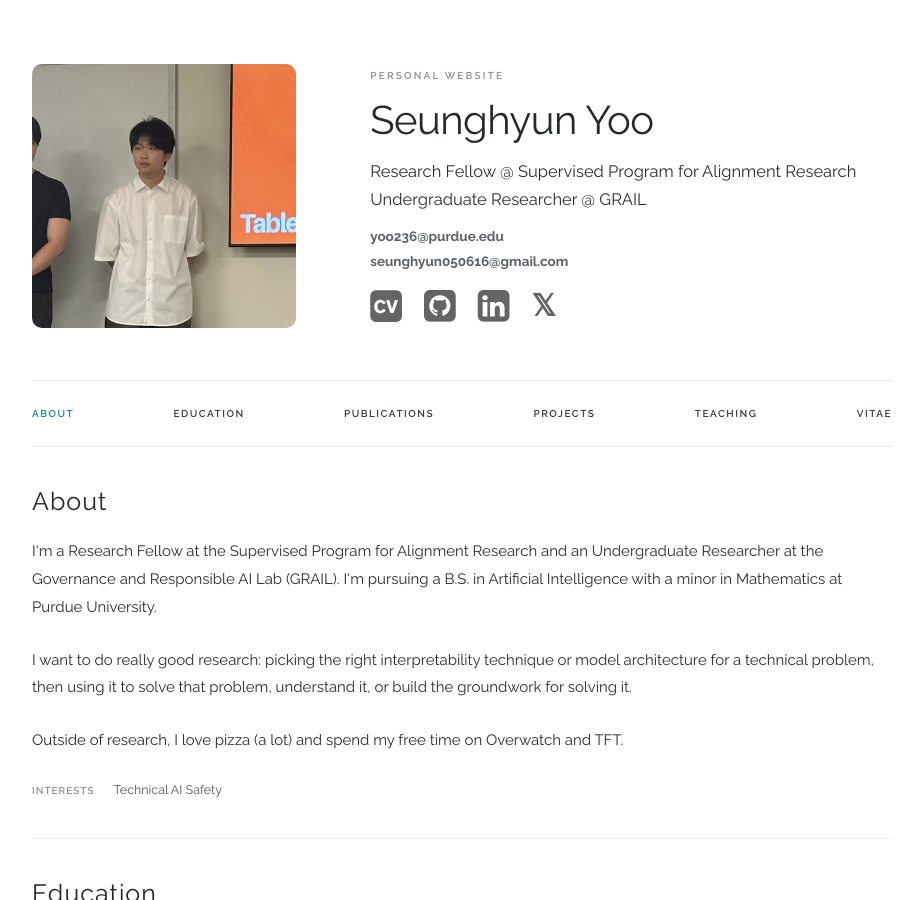
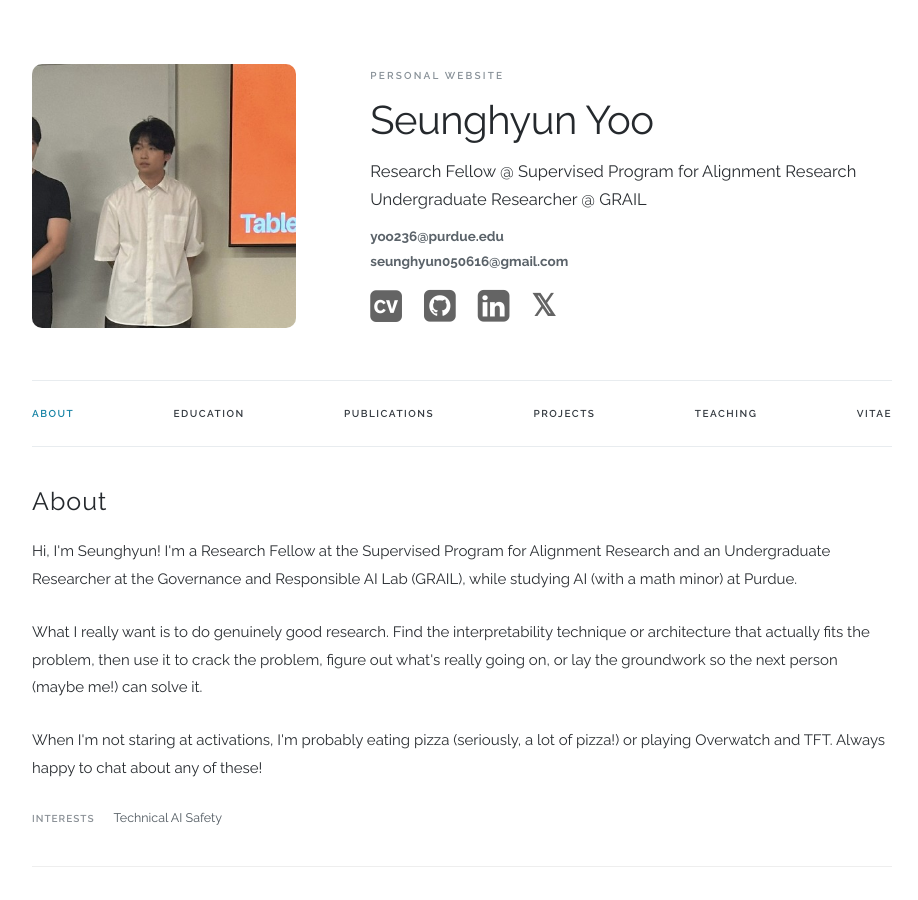
Before and after one commit to CarterYoo/CarterYoo.github.io, a Jekyll site: the page built from index.html, in a window 1280 px wide and 900 px high. Shown: the whole window, without its empty margins (178-1096 px from the left). Built offline with Jekyll 4.4.1, drawn with Linux system fonts in a browser that asks for light colours; some web fonts are replaced.

Commit message:
Make the About section more personal
Co-Authored-By: Claude Opus 5.5 <noreply@anthropic.com>

```diff
--- a/_data/content.yaml
+++ b/_data/content.yaml
@@ -1,7 +1,7 @@
 about:
-  - "I'm a Research Fellow at the Supervised Program for Alignment Research and an Undergraduate Researcher at the Governance and Responsible AI Lab (GRAIL). I'm pursuing a B.S. in Artificial Intelligence with a minor in Mathematics at Purdue University."
-  - "I want to do really good research: picking the right interpretability technique or model architecture for a technical problem, then using it to solve that problem, understand it, or build the groundwork for solving it."
-  - "Outside of research, I love pizza (a lot) and spend my free time on Overwatch and TFT."
+  - "Hi, I'm Seunghyun! I'm a Research Fellow at the Supervised Program for Alignment Research and an Undergraduate Researcher at the Governance and Responsible AI Lab (GRAIL), while studying AI (with a math minor) at Purdue."
+  - "What I really want is to do genuinely good research. Find the interpretability technique or architecture that actually fits the problem, then use it to crack the problem, figure out what's really going on, or lay the groundwork so the next person (maybe me!) can solve it."
+  - "When I'm not staring at activations, I'm probably eating pizza (seriously, a lot of pizza!) or playing Overwatch and TFT. Always happy to chat about any of these!"
 interests:
   - "Technical AI Safety"
 news: []
```
